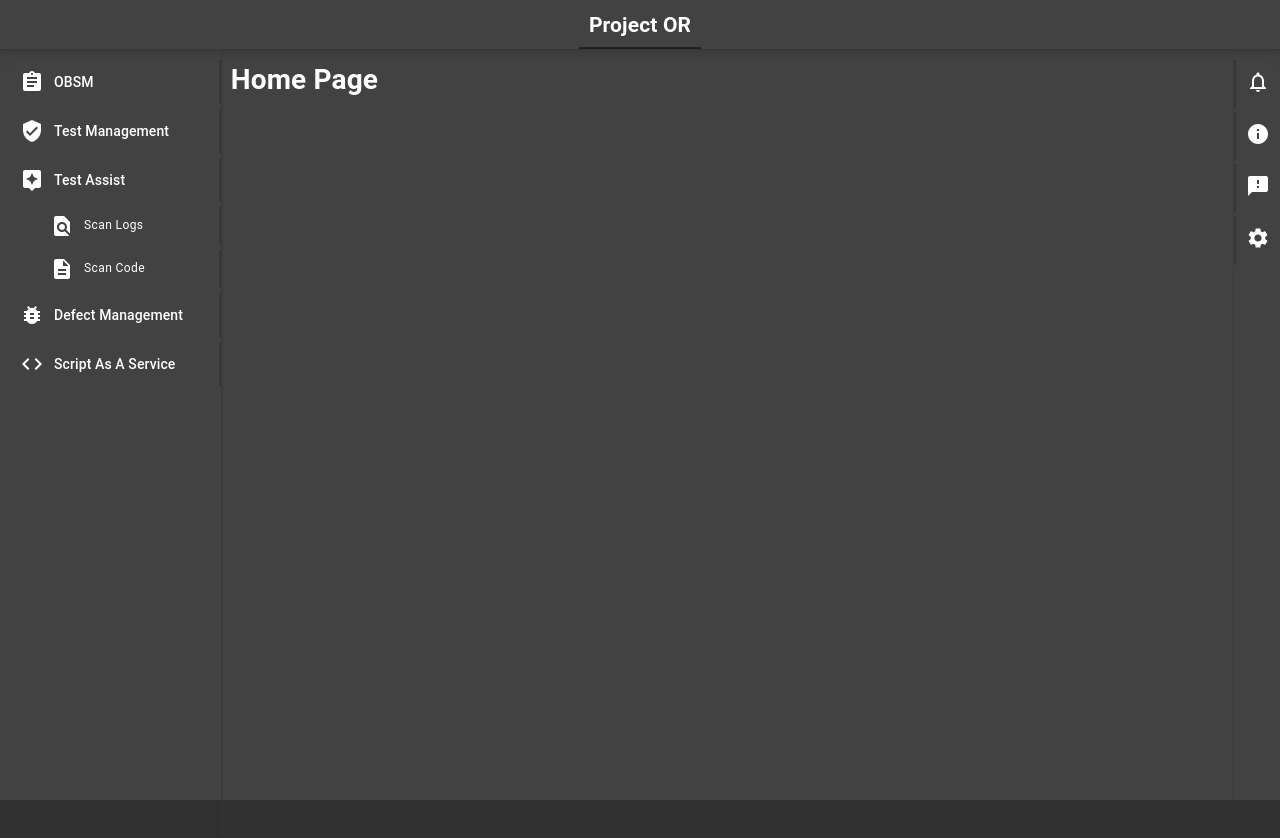
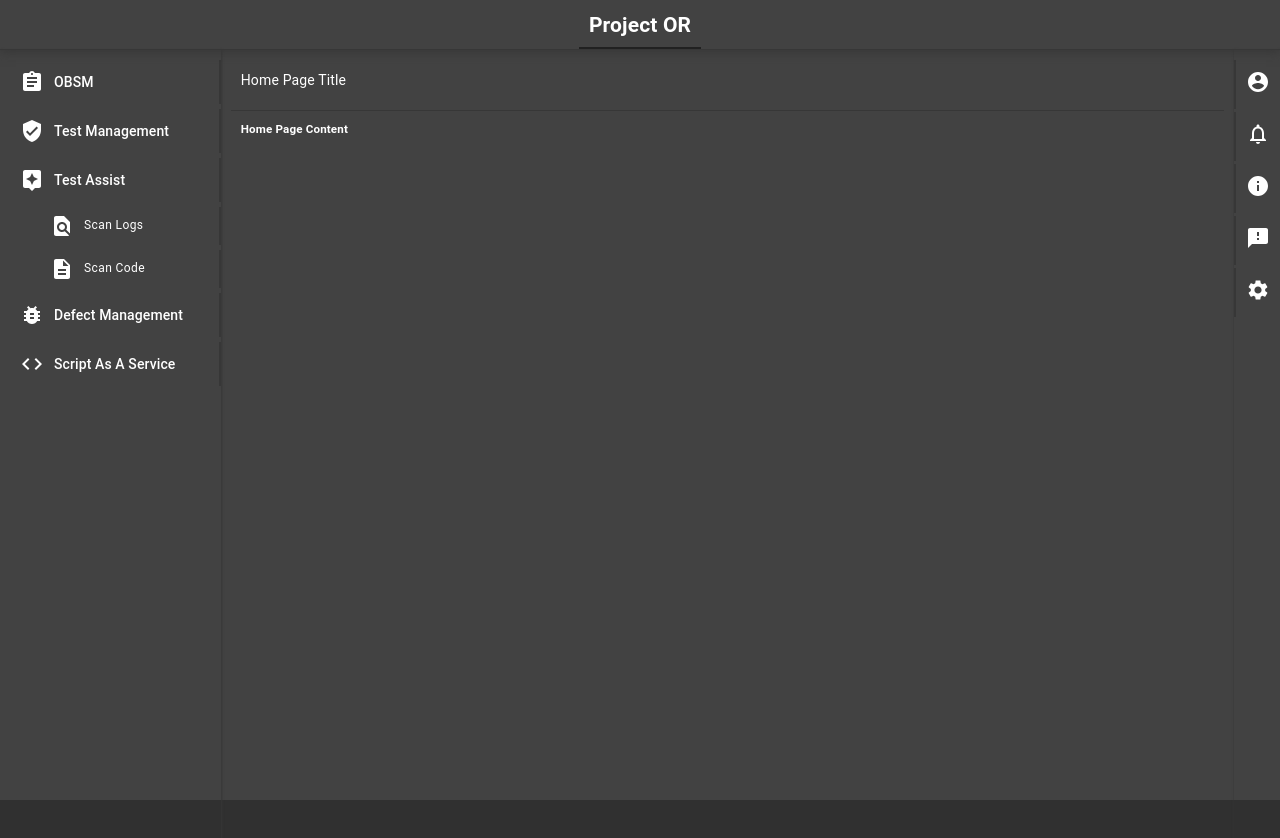
Before and after one commit to id-shiv/django-react-app, a React (Create React App) app in the folder frontend/: page / in a window 1280 px wide. Shown: the top 838 px of the page. Built offline with nearby package versions, Linux system fonts and the light colour scheme.

Commit message:
main content home page

```diff
--- /dev/null
+++ b/frontend/src/components/BodyTemplate/ContentBody/ContentBody.jsx
@@ -0,0 +1,7 @@
+import React from "react";
+
+const ContentBody = ({ classes, body }) => {
+  return <div className={classes.main__content__body}>{body}</div>;
+};
+
+export default ContentBody;
--- /dev/null
+++ b/frontend/src/components/BodyTemplate/ContentTitle/ContentTitle.jsx
@@ -0,0 +1,7 @@
+import React from "react";
+
+const ContentTitle = ({ classes, title }) => {
+  return <div className={classes.main__content__title}>{title}</div>;
+};
+
+export default ContentTitle;
--- a/frontend/src/components/BodyTemplate/RightBar/RightBar.jsx
+++ b/frontend/src/components/BodyTemplate/RightBar/RightBar.jsx
@@ -5,11 +5,15 @@ import {
   Settings as SettingsIcon,
   Info as InfoIcon,
   Feedback as FeedbackIcon,
+  AccountCircle as AccountCircleIcon,
 } from "@material-ui/icons";
 
 export default function RightBar({ classes }) {
   return (
     <>
+      <a href="/" className={classes.rightbar__icon}>
+        <AccountCircleIcon />
+      </a>
       <a href="/" className={classes.rightbar__icon}>
         <NotificationIcon />
       </a>
--- a/frontend/src/components/BodyTemplate/index.js
+++ b/frontend/src/components/BodyTemplate/index.js
@@ -1,3 +1,5 @@
 export { default as Header } from "./Header/Header";
 export { default as SideBar } from "./SideBar/SideBar";
 export { default as RightBar } from "./RightBar/RightBar";
+export { default as ContentTitle } from "./ContentTitle/ContentTitle";
+export { default as ContentBody } from "./ContentBody/ContentBody";
--- a/frontend/src/components/Home/Home.jsx
+++ b/frontend/src/components/Home/Home.jsx
@@ -1,8 +1,15 @@
 import React from "react";
 
+import { ContentTitle, ContentBody } from "../BodyTemplate";
+
 const Home = ({ classes }) => {
-  console.log("Home Page");
-  return <h1>Home Page</h1>;
+  const body = <h5>Home Page Content</h5>;
+  return (
+    <>
+      <ContentTitle classes={classes} title="Home Page Title" />
+      <ContentBody classes={classes} body={body} />
+    </>
+  );
 };
 
 export default Home;
--- a/frontend/src/components/styles.jsx
+++ b/frontend/src/components/styles.jsx
@@ -122,6 +122,13 @@ export default makeStyles((theme) => ({
     flexDirection: "column",
     overflow: "hidden",
   },
+  main__content__title: {
+    padding: "10px 10px 20px 10px",
+    borderBottom: "1px solid #373737",
+  },
+  main__content__body: {
+    padding: "10px",
+  },
 
   // about
   about__container: {
```
